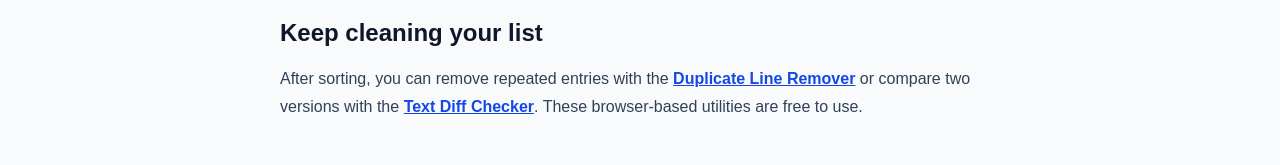
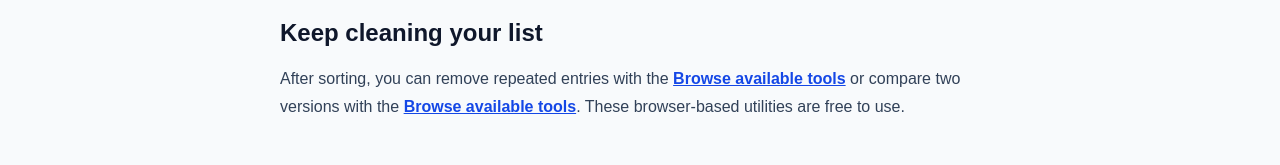
Before and after one commit to WellProSoftware/kaamkitpro, a Next.js app: page /guides/line-sorter in a window 1280 px wide. Shown: the part 1187-1352 px from the top of the page. Built offline with nearby package versions, Linux system fonts and the light colour scheme; no server answers.

Commit message:
Replace links to retired tools with working directory links

```diff
--- a/src/app/guides/line-sorter/page.tsx
+++ b/src/app/guides/line-sorter/page.tsx
@@ -41,9 +41,7 @@ export default function LineSorterGuidePage() {
             <li>Choose the ordering you need, such as ascending or descending, and enable natural sorting for numbered labels when available.</li>
             <li>Review the result, then copy it back into your document, spreadsheet, or workflow.</li>
           </ol>
-          <Link href="/tools/line-sorter" className="mt-6 inline-block rounded-lg bg-blue-600 px-5 py-3 font-semibold text-white hover:bg-blue-700">
-            Open Free Line Sorter
-          </Link>
+          <Link href="/tools" className="mt-6 inline-block rounded-lg bg-blue-600 px-5 py-3 font-semibold text-white hover:bg-blue-700">Browse available tools</Link>
         </div>
 
         <section className="mt-10 space-y-4">
@@ -67,9 +65,9 @@ export default function LineSorterGuidePage() {
           <h2 className="text-2xl font-bold">Keep cleaning your list</h2>
           <p className="leading-7 text-slate-700">
             After sorting, you can remove repeated entries with the{" "}
-            <Link href="/tools/remove-duplicate-lines" className="font-semibold text-blue-700 underline">Duplicate Line Remover</Link>
+            <Link href="/tools" className="font-semibold text-blue-700 underline">Browse available tools</Link>
             {" "}or compare two versions with the{" "}
-            <Link href="/tools/text-diff-checker" className="font-semibold text-blue-700 underline">Text Diff Checker</Link>.
+            <Link href="/tools" className="font-semibold text-blue-700 underline">Browse available tools</Link>.
             {" "}These browser-based utilities are free to use.
           </p>
         </section>
```
